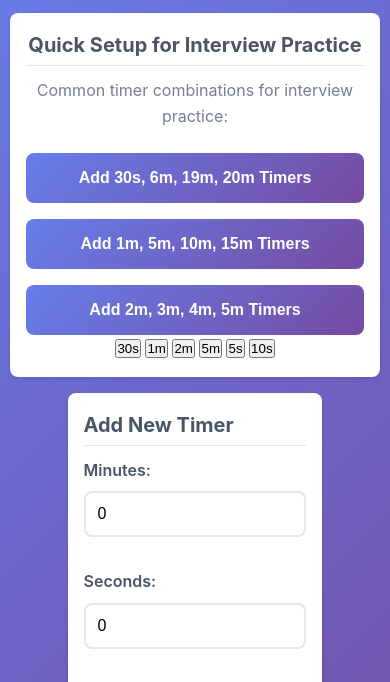
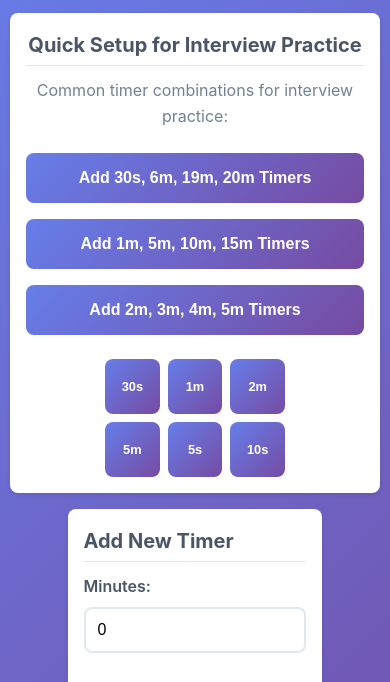
Before and after one commit to betsalel-williamson/interview-timer, a website built with Vite: page index.html in a window 390 px wide. Shown: the part 113-795 px from the top of the page. Built offline with nearby package versions, Linux system fonts and the light colour scheme.

Commit message:
Add styles for individual quick timer buttons, including layout, hover effects, and responsive design adjustments. Enhanced button appearance and interaction for improved user experience.

```diff
--- a/src/style.css
+++ b/src/style.css
@@ -593,6 +593,49 @@ section h2 {
   box-shadow: 0 4px 12px rgba(102, 126, 234, 0.4);
 }
 
+/* Individual Quick Timer Buttons */
+.individual-quick-timers {
+  display: grid;
+  grid-template-columns: repeat(3, 1fr);
+  gap: 1rem;
+  max-width: 300px;
+  margin: 1.5rem auto 0;
+}
+
+.individual-quick-timers button {
+  aspect-ratio: 1;
+  width: 100%;
+  min-height: 60px;
+  padding: 0.75rem;
+  background: linear-gradient(135deg, #667eea 0%, #764ba2 100%);
+  color: white;
+  border: none;
+  border-radius: 8px;
+  font-size: 1rem;
+  font-weight: 600;
+  cursor: pointer;
+  transition: all 0.2s ease;
+  display: flex;
+  align-items: center;
+  justify-content: center;
+  text-align: center;
+}
+
+.individual-quick-timers button:hover {
+  transform: translateY(-2px);
+  box-shadow: 0 4px 12px rgba(102, 126, 234, 0.4);
+}
+
+.individual-quick-timers button:active {
+  transform: translateY(0);
+  box-shadow: 0 2px 4px rgba(102, 126, 234, 0.2);
+}
+
+.individual-quick-timers button:focus {
+  outline: 2px solid #667eea;
+  outline-offset: 2px;
+}
+
 /* Footer */
 footer {
   margin-top: 2rem;
@@ -742,6 +785,17 @@ footer {
     max-width: 100%;
   }
 
+  .individual-quick-timers {
+    grid-template-columns: repeat(2, 1fr);
+    max-width: 200px;
+    gap: 0.75rem;
+  }
+
+  .individual-quick-timers button {
+    min-height: 50px;
+    font-size: 0.875rem;
+  }
+
   .settings {
     flex-direction: column;
     gap: 1rem;
@@ -773,6 +827,18 @@ footer {
 
   .timer-controls {
     flex-direction: column;
+  }
+
+  .individual-quick-timers {
+    grid-template-columns: repeat(3, 1fr);
+    max-width: 180px;
+    gap: 0.5rem;
+  }
+
+  .individual-quick-timers button {
+    min-height: 45px;
+    font-size: 0.8rem;
+    padding: 0.5rem;
   }
 }
 
```
